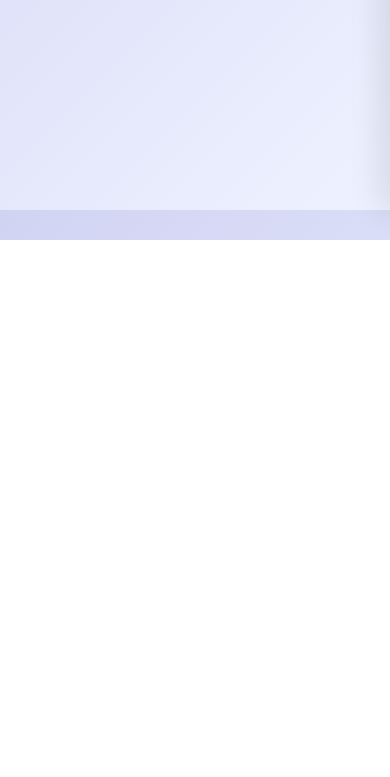
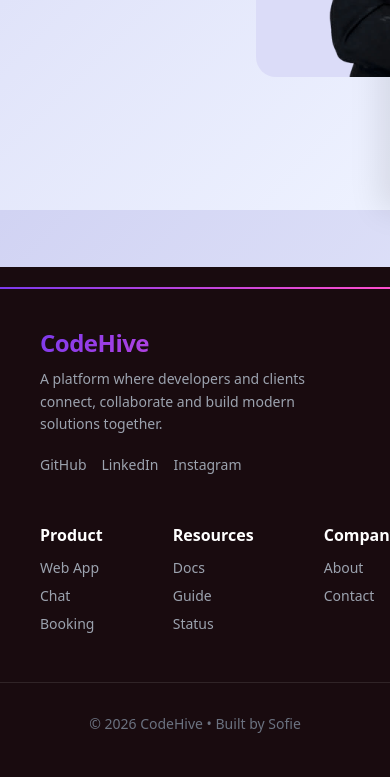
Before and after one commit to Sofiesoderberg1/CodeHive, a website built with Vite: page index.html in a window 390 px wide. Shown: the part 634-1411 px from the top of the page. Before the commit the page ends 874 px from the top, so only its background shows below. Built offline with nearby package versions, Linux system fonts and the light colour scheme; files whose address does not match are found by name.

Commit message:
Add responsive footer with improved UI design

```diff
--- a/index.html
+++ b/index.html
@@ -48,7 +48,7 @@
       </div>
 
       <div class="hero-right">
-        <img src="/src/assets/sofie.png" class="hero-image">
+        <img src="/src/assets/sofie3.png" class="hero-image">
       </div>
 
     </div>
@@ -219,6 +219,55 @@
       </div>
     </section>
 
+<footer class="footer">
+  <div class="footer-top-line"></div>
+
+  <div class="footer-container">
+
+    <div class="footer-left">
+      <h2 class="logo">CodeHive</h2>
+      <p>
+        A platform where developers and clients connect, collaborate and build modern solutions together.
+      </p>
+
+      <div class="footer-socials">
+        <span>GitHub</span>
+        <span>LinkedIn</span>
+        <span>Instagram</span>
+      </div>
+    </div>
+
+    <div class="footer-links">
+
+      <div>
+        <h4>Product</h4>
+        <p>Web App</p>
+        <p>Chat</p>
+        <p>Booking</p>
+      </div>
+
+      <div>
+        <h4>Resources</h4>
+        <p>Docs</p>
+        <p>Guide</p>
+        <p>Status</p>
+      </div>
+
+      <div>
+        <h4>Company</h4>
+        <p>About</p>
+        <p>Contact</p>
+      </div>
+
+    </div>
+
+  </div>
+
+  <div class="footer-bottom">
+    <p>© 2026 CodeHive • Built by Sofie</p>
+  </div>
+</footer>
+
 </body>
 
 </html>
--- a/src/css/styles.css
+++ b/src/css/styles.css
@@ -12,7 +12,7 @@ body {
 
 body {
   font-family: system-ui, -apple-system, BlinkMacSystemFont, 'Segoe UI', Roboto, Oxygen, Ubuntu, Cantarell, 'Open Sans', 'Helvetica Neue', sans-serif;
-  margin: 30px 0;
+  margin: 0;
   background: linear-gradient(135deg, #d1d3f3, #eef2ff);
 }
 
@@ -70,6 +70,8 @@ p {
 
 /* ===== LAYOUT ===== */
 header {
+  background: transparent;
+  backdrop-filter: blur(10px);
   display: flex;
   justify-content: space-between;
   align-items: center;
@@ -188,11 +190,10 @@ button:hover {
   gap: 60px;
   align-items: center;
   justify-content: space-between;
-  padding: 60px 80px;
-  margin: 40px auto;
+  padding: 80px 80px;
+  margin: 0 auto;
   max-width: 1100px;
   position: relative;
-  overflow: hidden;
 }
 
 .hero::before {
@@ -448,7 +449,85 @@ button:hover {
 .nav-links button {
   width: auto;
 }
+.footer {
+  margin-top: 100px;
+  background: #190b0f;
+  color: #e5e7eb;
+  padding-top: 20px;
+}
 
+.footer-top-line {
+  height: 2px;
+  width: 100%;
+  background: linear-gradient(90deg, #7c3aed, #ff4ecd);
+  margin-bottom: 40px;
+}
+
+.footer-container {
+  display: flex;
+  justify-content: space-between;
+  flex-wrap: wrap;
+  gap: 50px;
+  max-width: 1100px;
+  margin: 0 auto;
+  padding: 0 40px;
+}
+
+.footer-left {
+  max-width: 320px;
+}
+
+.footer-left p {
+  margin-top: 10px;
+  color: #9ca3af;
+}
+
+.footer-socials {
+  display: flex;
+  gap: 15px;
+  margin-top: 20px;
+}
+
+.footer-socials span {
+  font-size: 14px;
+  color: #9ca3af;
+  cursor: pointer;
+  transition: 0.2s;
+}
+
+.footer-socials span:hover {
+  color: white;
+}
+
+.footer-links {
+  display: flex;
+  gap: 70px;
+}
+
+.footer-links h4 {
+  margin-bottom: 10px;
+  color: white;
+}
+
+.footer-links p {
+  margin: 6px 0;
+  color: #9ca3af;
+  cursor: pointer;
+  transition: 0.2s;
+}
+
+.footer-links p:hover {
+  color: white;
+}
+
+.footer-bottom {
+  text-align: center;
+  padding: 30px;
+  margin-top: 40px;
+  border-top: 1px solid rgba(255, 255, 255, 0.1);
+  font-size: 14px;
+  color: #6b7280;
+}
 
 /* ===== MOBILE ===== */
 
@@ -492,5 +571,4 @@ button:hover {
     .portfolio {
       flex-direction: column;
     }
-
-}
+  }
```
Also changed, not shown: src/assets/sofie2.jpg (added), src/assets/sofie3.png (added).
